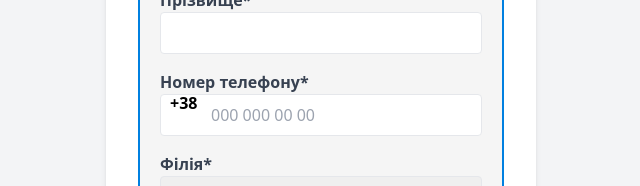
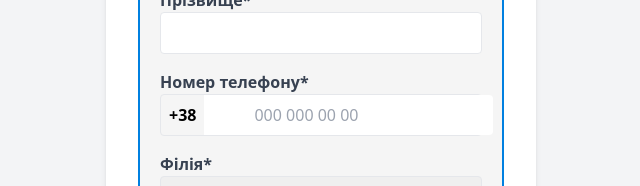
Before and after one commit to Asimut/viyar, a plain HTML site: page index.html in a window 1280 px wide. Shown: the part 433-619 px from the top of the page, without its empty margins (319-959 px from the left). Drawn offline with nearby package versions, Linux system fonts and the light colour scheme.

Commit message:
Update index.html

```diff
--- a/index.html
+++ b/index.html
@@ -42,21 +42,24 @@
             <input type="text" id="lastName" name="lastName" class="border w-full p-2 rounded" autocomplete="family-name" required>
           </div>
 
-          <div class="relative mb-4 form-element input-wrapper">
+          <div class="relative mb-4 form-element">
             <label for="phone" class="block font-bold text-gray-700">Номер телефону*</label>
-            <span>+38</span>
+            <div class="flex items-center border rounded">
+              <span class="px-2 font-bold text-black">+38</span>
             <input
               type="tel"
               id="phone"
               name="phone"
-              class="border w-full p-2 rounded phone-input"
+              class="flex-1 p-2 rounded-r phone-input focus:outline-none"
               placeholder="000 000 00 00"
               inputmode="numeric"
-              pattern="\\d{3} \\d{3} \\d{2} \\d{2}"
+              pattern="\d{3} \d{3} \d{2} \d{2}"
               maxlength="13"
               required
             >
+            </div>
           </div>
+
 
           <div class="relative mb-4 form-element">
             <label for="branch" class="block font-bold text-gray-700">Філія*</label>
```
